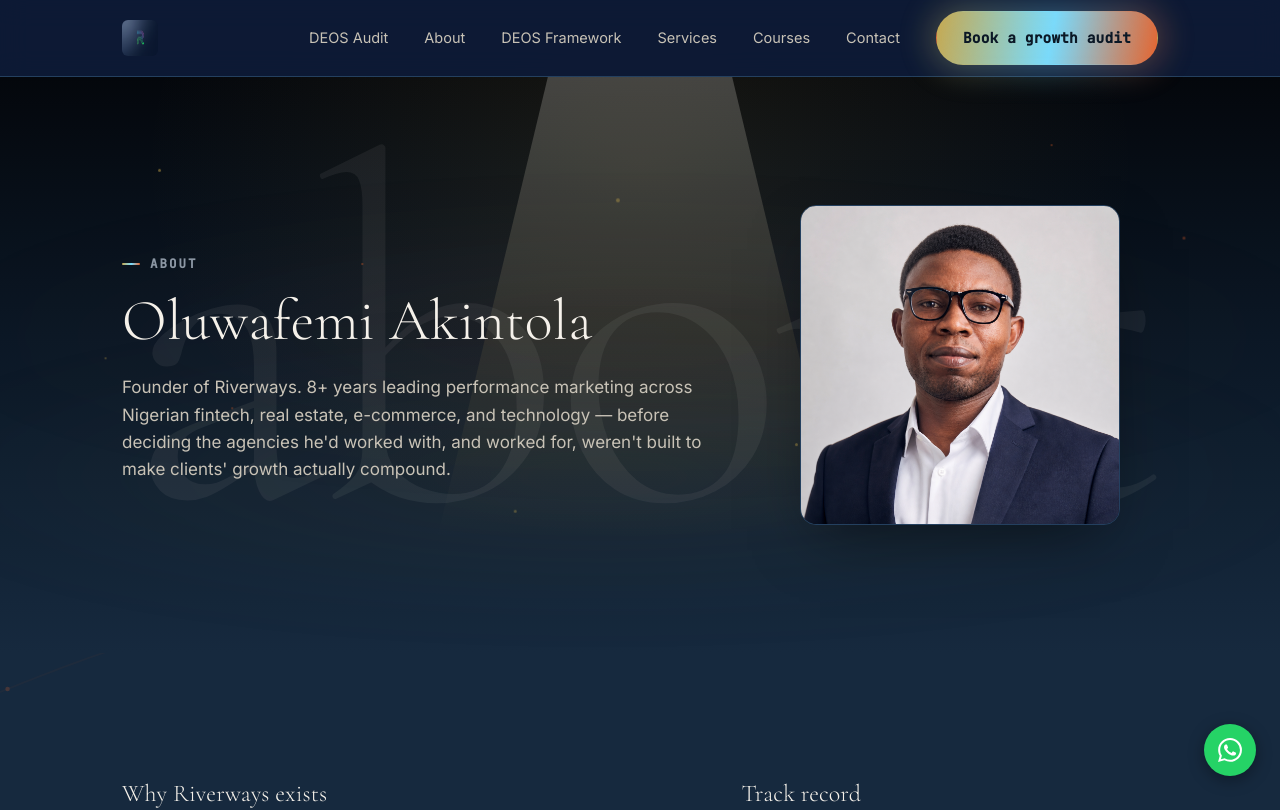
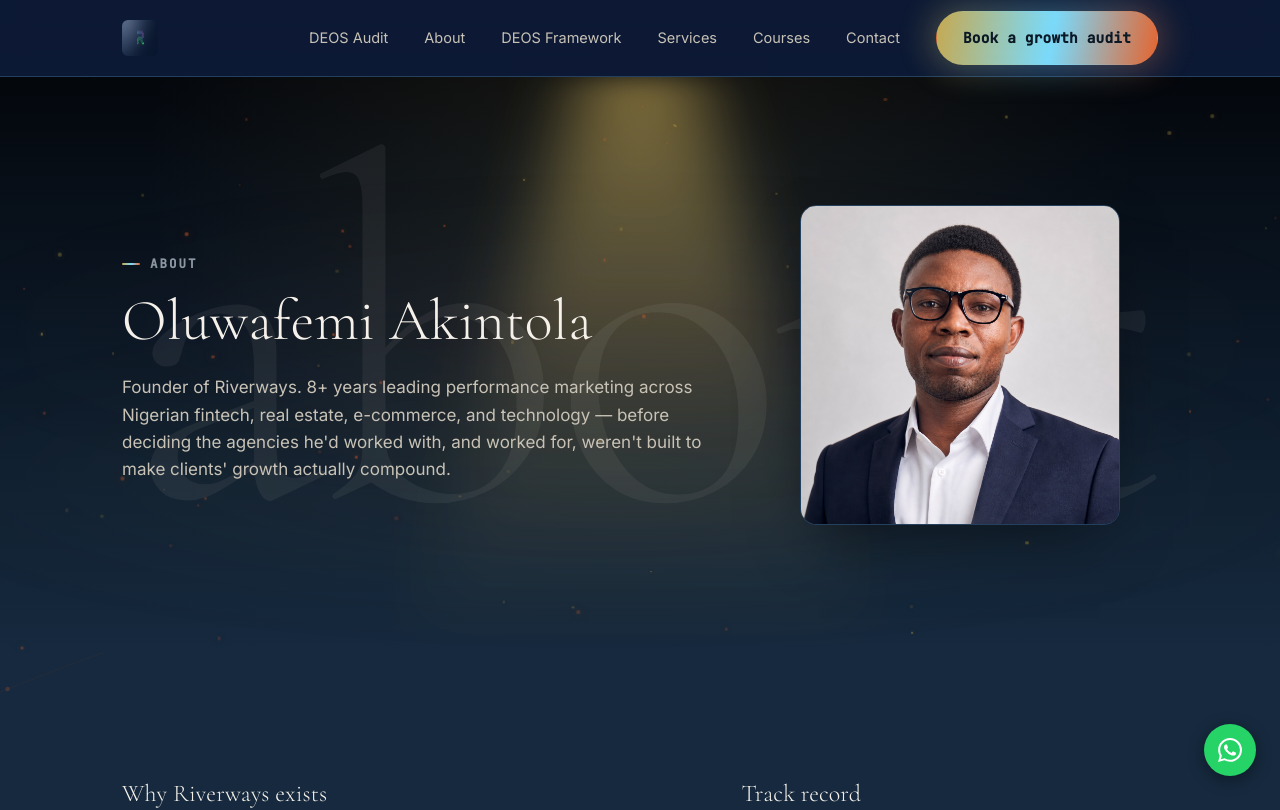
Before and after one commit to DEOs-ops/riverwayse, a Next.js app: page /about in a window 1280 px wide. Shown: the top 810 px of the page. Built offline with nearby package versions, Linux system fonts and the light colour scheme.

Commit message:
Upgrade Atmosphere to the hydration-safe implementation: seeded deterministic particles (was a hardcoded array), real SVG light shaft with gaussian blur (was a CSS clip-path approximation). Move styles to a dedicated atmosphere.css. Update all pages to the renamed monumentalWord prop.

```diff
--- a/app/about/page.js
+++ b/app/about/page.js
@@ -33,7 +33,7 @@ export default function AboutPage() {
   return (
     <>
       <section className="section about-hero" style={{ position: "relative", overflow: "hidden" }}>
-        <Atmosphere typeText="about" />
+        <Atmosphere monumentalWord="about" />
         <div className="container about-hero-grid" style={{ position: "relative", zIndex: 1 }}>
           <div>
             <Reveal>
--- a/app/audit/page.js
+++ b/app/audit/page.js
@@ -63,7 +63,7 @@ export default function AuditPage() {
 
   return (
     <section className="section audit-section" style={{ position: "relative", overflow: "hidden" }}>
-      <Atmosphere typeText="audit" />
+      <Atmosphere monumentalWord="audit" />
       <div className="container audit-container" style={{ position: "relative", zIndex: 1 }}>
         {!atResults && (
           <Reveal key={step}>
--- a/app/contact/page.js
+++ b/app/contact/page.js
@@ -41,7 +41,7 @@ export default function ContactPage() {
 
   return (
     <section className="section contact" style={{ position: "relative", overflow: "hidden" }}>
-      <Atmosphere typeText="contact" />
+      <Atmosphere monumentalWord="contact" />
       <div className="container contact-grid" style={{ position: "relative", zIndex: 1 }}>
         <Reveal as="div">
           <p className="eyebrow">Contact</p>
--- a/app/courses/[slug]/page.js
+++ b/app/courses/[slug]/page.js
@@ -31,7 +31,7 @@ export default function CourseDetailPage({ params }) {
   return (
     <>
       <section className="section course-detail-hero" style={{ position: "relative", overflow: "hidden" }}>
-        <Atmosphere typeText="courses" />
+        <Atmosphere monumentalWord="courses" />
         <div className="container" style={{ position: "relative", zIndex: 1 }}>
           <Reveal>
             <p className="eyebrow">
--- a/app/courses/page.js
+++ b/app/courses/page.js
@@ -12,7 +12,7 @@ export default function CoursesPage() {
   return (
     <>
       <section className="section courses-hero" style={{ position: "relative", overflow: "hidden" }}>
-        <Atmosphere typeText="courses" />
+        <Atmosphere monumentalWord="courses" />
         <div className="container" style={{ position: "relative", zIndex: 1 }}>
           <Reveal>
             <p className="eyebrow">100% Virtual</p>
--- a/app/deos/page.js
+++ b/app/deos/page.js
@@ -100,7 +100,7 @@ export default function DeosPage() {
   return (
     <>
       <section className="section deos-hero" style={{ position: "relative", overflow: "hidden" }}>
-        <Atmosphere typeText="deos" />
+        <Atmosphere monumentalWord="deos" />
         <div className="container" style={{ position: "relative", zIndex: 1 }}>
           <Reveal>
             <p className="eyebrow">The operating system</p>
--- a/app/globals.css
+++ b/app/globals.css
@@ -279,135 +279,3 @@ img {
     transform: scaleX(1);
   }
 }
-
-/* Atmosphere layer — deepened background, particulates, mist, monumental
-   type, and light shaft. Relies on tokens from the reworked globals.css
-   (--gold, --ember, --navy-950, --navy-900, --font-serif, --ink-100).
-   Known limitation: --gold/--ember are hex strings, so they can't be
-   passed through rgba(var(--gold), 0.16) for opacity-adjusted gradients —
-   that syntax only works if a color is stored as an unwrapped R,G,B
-   triplet. The mist gradients below use literal rgba() values matching
-   --gold/--ember instead. If those tokens change, update the literals
-   here too, or add --gold-rgb / --ember-rgb triplet variables to
-   globals.css and switch these over to rgba(var(--gold-rgb), 0.16). */
-.atmosphere-layer {
-  position: absolute;
-  inset: 0;
-  overflow: hidden;
-  pointer-events: none;
-  z-index: 0;
-}
-.atmosphere-bg {
-  position: absolute;
-  inset: 0;
-  background:
-    radial-gradient(
-      ellipse at 50% 15%,
-      rgba(201, 168, 76, 0.1) 0%,
-      transparent 55%
-    ),
-    linear-gradient(
-      180deg,
-      #04070c 0%,
-      var(--navy-950) 45%,
-      var(--navy-900) 100%
-    );
-}
-.atmosphere-monumental-type {
-  position: absolute;
-  top: 4%;
-  left: 50%;
-  transform: translateX(-50%);
-  font-family: var(--font-serif);
-  font-weight: 300;
-  font-size: clamp(220px, 38vw, 520px);
-  line-height: 1;
-  color: var(--ink-100);
-  opacity: 0.06;
-  white-space: nowrap;
-  text-transform: lowercase;
-  letter-spacing: -0.02em;
-  user-select: none;
-}
-.atmosphere-mist {
-  position: absolute;
-  left: -10%;
-  width: 120%;
-  height: 260px;
-  filter: blur(50px);
-  opacity: 0.5;
-  border-radius: 50%;
-  background: radial-gradient(
-    ellipse,
-    rgba(201, 168, 76, 0.16),
-    transparent 70%
-  );
-  animation: mist-drift 34s ease-in-out infinite alternate;
-}
-.atmosphere-mist--low {
-  bottom: 8%;
-  animation-duration: 28s;
-}
-.atmosphere-mist--mid {
-  bottom: 32%;
-  background: radial-gradient(
-    ellipse,
-    rgba(232, 98, 42, 0.12),
-    transparent 70%
-  );
-  animation-duration: 40s;
-  animation-delay: -12s;
-}
-@keyframes mist-drift {
-  0% {
-    transform: translateX(-3%) translateY(0);
-  }
-  100% {
-    transform: translateX(3%) translateY(-2%);
-  }
-}
-.atmosphere-light-shaft {
-  position: absolute;
-  top: 0;
-  left: 50%;
-  transform: translateX(-50%);
-  width: 60%;
-  height: 100%;
-  mix-blend-mode: screen;
-  background: linear-gradient(
-    180deg,
-    rgba(245, 241, 234, 0.22) 0%,
-    rgba(201, 168, 76, 0.1) 45%,
-    transparent 80%
-  );
-  clip-path: polygon(38% 0%, 62% 0%, 80% 100%, 20% 100%);
-}
-.atmosphere-particles {
-  position: absolute;
-  inset: 0;
-}
-.atmosphere-particle {
-  position: absolute;
-  border-radius: 50%;
-  animation: particle-drift linear infinite;
-}
-@keyframes particle-drift {
-  0% {
-    transform: translateY(0) translateX(0);
-  }
-  50% {
-    transform: translateY(-18px) translateX(6px);
-  }
-  100% {
-    transform: translateY(0) translateX(0);
-  }
-}
-@media (prefers-reduced-motion: reduce) {
-  .atmosphere-mist,
-  .atmosphere-particle {
-    animation: none !important;
-  }
-  .atmosphere-monumental-type {
-    /* static, no motion dependency either way — left as-is */
-  }
-}
--- a/app/services/page.js
+++ b/app/services/page.js
@@ -78,7 +78,7 @@ export default function ServicesPage() {
   return (
     <>
       <section className="section services-hero" style={{ position: "relative", overflow: "hidden" }}>
-        <Atmosphere typeText="services" />
+        <Atmosphere monumentalWord="services" />
         <div className="container" style={{ position: "relative", zIndex: 1 }}>
           <Reveal>
             <p className="eyebrow">Services</p>
--- a/components/Atmosphere.js
+++ b/components/Atmosphere.js
@@ -1,37 +1,87 @@
-const PARTICLES = [
-  { top: "18%", left: "12%", size: 3, color: "rgba(201,168,76,0.5)", dur: "9s", delay: "0s" },
-  { top: "34%", left: "28%", size: 2, color: "rgba(232,98,42,0.45)", dur: "11s", delay: "-2s" },
-  { top: "22%", left: "48%", size: 4, color: "rgba(201,168,76,0.4)", dur: "13s", delay: "-5s" },
-  { top: "58%", left: "18%", size: 2, color: "rgba(232,98,42,0.4)", dur: "10s", delay: "-3s" },
-  { top: "64%", left: "62%", size: 3, color: "rgba(201,168,76,0.45)", dur: "12s", delay: "-7s" },
-  { top: "42%", left: "72%", size: 2, color: "rgba(232,98,42,0.5)", dur: "9.5s", delay: "-1s" },
-  { top: "76%", left: "40%", size: 3, color: "rgba(201,168,76,0.35)", dur: "14s", delay: "-6s" },
-  { top: "12%", left: "82%", size: 2, color: "rgba(232,98,42,0.4)", dur: "10.5s", delay: "-4s" },
-  { top: "50%", left: "8%", size: 2, color: "rgba(201,168,76,0.4)", dur: "11.5s", delay: "-8s" },
-  { top: "30%", left: "92%", size: 3, color: "rgba(232,98,42,0.35)", dur: "13.5s", delay: "-2.5s" },
-];
+"use client";
 
-export default function Atmosphere({ typeText = "riverways" }) {
+import { useMemo } from "react";
+import "./atmosphere.css";
+
+// Deterministic pseudo-random generator, seeded by index. A plain
+// Math.random() here would produce different values on the server vs.
+// the client and throw a Next.js hydration mismatch — this keeps every
+// particle identical across both renders while still looking organic.
+function seededRandom(seed) {
+  const x = Math.sin(seed) * 10000;
+  return x - Math.floor(x);
+}
+
+function buildParticles(count) {
+  return Array.from({ length: count }).map((_, i) => {
+    const rand = (offset) => seededRandom(i * 7.13 + offset);
+    return {
+      id: i,
+      left: rand(1) * 100,
+      top: rand(2) * 100,
+      size: 1.5 + rand(3) * 2.5,
+      opacity: 0.12 + rand(4) * 0.38,
+      duration: 14 + rand(5) * 18,
+      delay: rand(6) * -20,
+      color: rand(7) > 0.5 ? "var(--gold)" : "var(--ember)",
+    };
+  });
+}
+
+/**
+ * Drop this in as the FIRST child inside the existing hero container,
+ * behind the mountain/river SVG and the headline. The parent needs
+ * `position: relative` (or similar stacking context) for the absolute
+ * layers here to sit correctly behind existing hero content — give the
+ * mountain/river/headline layers a higher z-index than this component's
+ * root (z-index: 0) if they aren't already stacked above it.
+ *
+ * `showMonumentalType` renders one word at extreme scale, very low
+ * opacity, as a background typographic layer — the "type as visual
+ * object" treatment. Turn it off per-page if it fights with a
+ * different headline layout.
+ */
+export default function AtmosphereLayer({
+  particleCount = 70,
+  showMonumentalType = true,
+  monumentalWord = "current",
+}) {
+  const particles = useMemo(() => buildParticles(particleCount), [particleCount]);
+
   return (
     <div className="atmosphere-layer" aria-hidden="true">
       <div className="atmosphere-bg" />
-      <div className="atmosphere-monumental-type">{typeText}</div>
+      {showMonumentalType && <div className="atmosphere-monumental-type">{monumentalWord}</div>}
       <div className="atmosphere-mist atmosphere-mist--low" />
       <div className="atmosphere-mist atmosphere-mist--mid" />
-      <div className="atmosphere-light-shaft" />
+      <svg className="atmosphere-light-shaft" viewBox="0 0 400 800" preserveAspectRatio="none">
+        <defs>
+          <linearGradient id="lightShaftGradient" x1="0" y1="0" x2="0" y2="1">
+            <stop offset="0%" stopColor="var(--gold)" stopOpacity="0.55" />
+            <stop offset="60%" stopColor="var(--gold)" stopOpacity="0.12" />
+            <stop offset="100%" stopColor="var(--gold)" stopOpacity="0" />
+          </linearGradient>
+          <filter id="lightShaftBlur" x="-50%" y="-50%" width="200%" height="200%">
+            <feGaussianBlur stdDeviation="18" />
+          </filter>
+        </defs>
+        <polygon points="170,0 230,0 320,800 80,800" fill="url(#lightShaftGradient)" filter="url(#lightShaftBlur)" />
+      </svg>
       <div className="atmosphere-particles">
-        {PARTICLES.map((p, i) => (
+        {particles.map((p) => (
           <span
-            key={i}
+            key={p.id}
             className="atmosphere-particle"
             style={{
-              top: p.top,
-              left: p.left,
-              width: p.size,
-              height: p.size,
+              left: `${p.left}%`,
+              top: `${p.top}%`,
+              width: `${p.size}px`,
+              height: `${p.size}px`,
+              opacity: p.opacity,
               background: p.color,
-              animationDuration: p.dur,
-              animationDelay: p.delay,
+              boxShadow: `0 0 ${p.size * 3}px ${p.color}`,
+              animationDuration: `${p.duration}s`,
+              animationDelay: `${p.delay}s`,
             }}
           />
         ))}
--- /dev/null
+++ b/components/atmosphere.css
@@ -0,0 +1,96 @@
+/* Atmosphere layer — deepened background, particulates, mist, monumental
+   type, and light shaft. Relies on tokens from globals.css (--gold,
+   --ember, --navy-950, --navy-900, --font-serif, --ink-100). */
+.atmosphere-layer {
+  position: absolute;
+  inset: 0;
+  overflow: hidden;
+  pointer-events: none;
+  z-index: 0;
+}
+.atmosphere-bg {
+  position: absolute;
+  inset: 0;
+  background: radial-gradient(ellipse at 50% 15%, rgba(201, 168, 76, 0.1) 0%, transparent 55%),
+    linear-gradient(180deg, #04070c 0%, var(--navy-950) 45%, var(--navy-900) 100%);
+}
+.atmosphere-monumental-type {
+  position: absolute;
+  top: 4%;
+  left: 50%;
+  transform: translateX(-50%);
+  font-family: var(--font-serif);
+  font-weight: 300;
+  font-size: clamp(220px, 38vw, 520px);
+  line-height: 1;
+  color: var(--ink-100);
+  opacity: 0.06;
+  white-space: nowrap;
+  text-transform: lowercase;
+  letter-spacing: -0.02em;
+  user-select: none;
+}
+.atmosphere-mist {
+  position: absolute;
+  left: -10%;
+  width: 120%;
+  height: 260px;
+  filter: blur(50px);
+  opacity: 0.5;
+  border-radius: 50%;
+  background: radial-gradient(ellipse, rgba(201, 168, 76, 0.16), transparent 70%);
+  animation: mist-drift 34s ease-in-out infinite alternate;
+}
+.atmosphere-mist--low {
+  bottom: 8%;
+  animation-duration: 28s;
+}
+.atmosphere-mist--mid {
+  bottom: 32%;
+  background: radial-gradient(ellipse, rgba(232, 98, 42, 0.12), transparent 70%);
+  animation-duration: 40s;
+  animation-delay: -12s;
+}
+@keyframes mist-drift {
+  0% {
+    transform: translateX(-3%) translateY(0);
+  }
+  100% {
+    transform: translateX(3%) translateY(-2%);
+  }
+}
+.atmosphere-light-shaft {
+  position: absolute;
+  top: 0;
+  left: 50%;
+  transform: translateX(-50%);
+  width: 60%;
+  height: 100%;
+  mix-blend-mode: screen;
+}
+.atmosphere-particles {
+  position: absolute;
+  inset: 0;
+}
+.atmosphere-particle {
+  position: absolute;
+  border-radius: 50%;
+  animation: particle-drift linear infinite;
+}
+@keyframes particle-drift {
+  0% {
+    transform: translateY(0) translateX(0);
+  }
+  50% {
+    transform: translateY(-18px) translateX(6px);
+  }
+  100% {
+    transform: translateY(0) translateX(0);
+  }
+}
+@media (prefers-reduced-motion: reduce) {
+  .atmosphere-mist,
+  .atmosphere-particle {
+    animation: none !important;
+  }
+}
```
